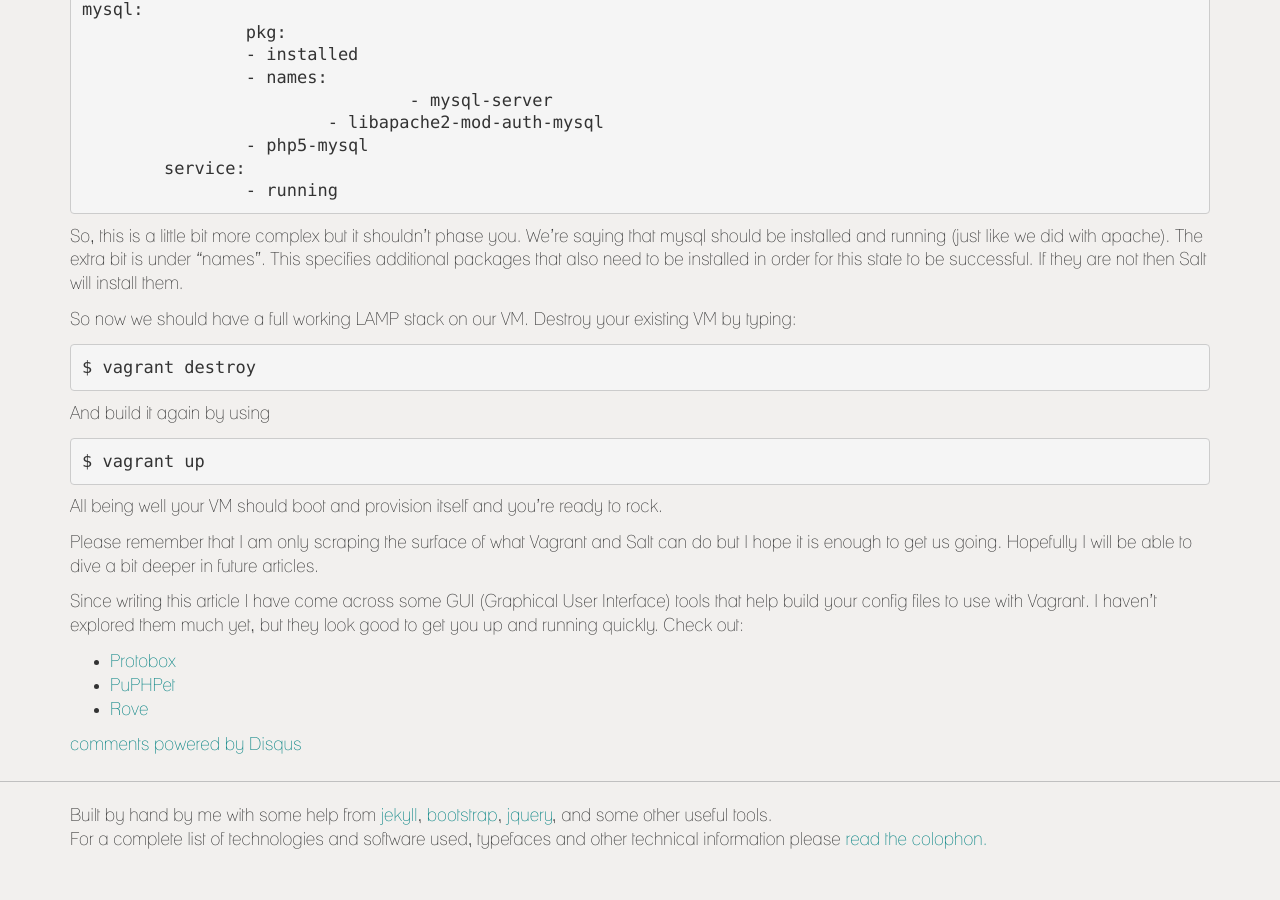
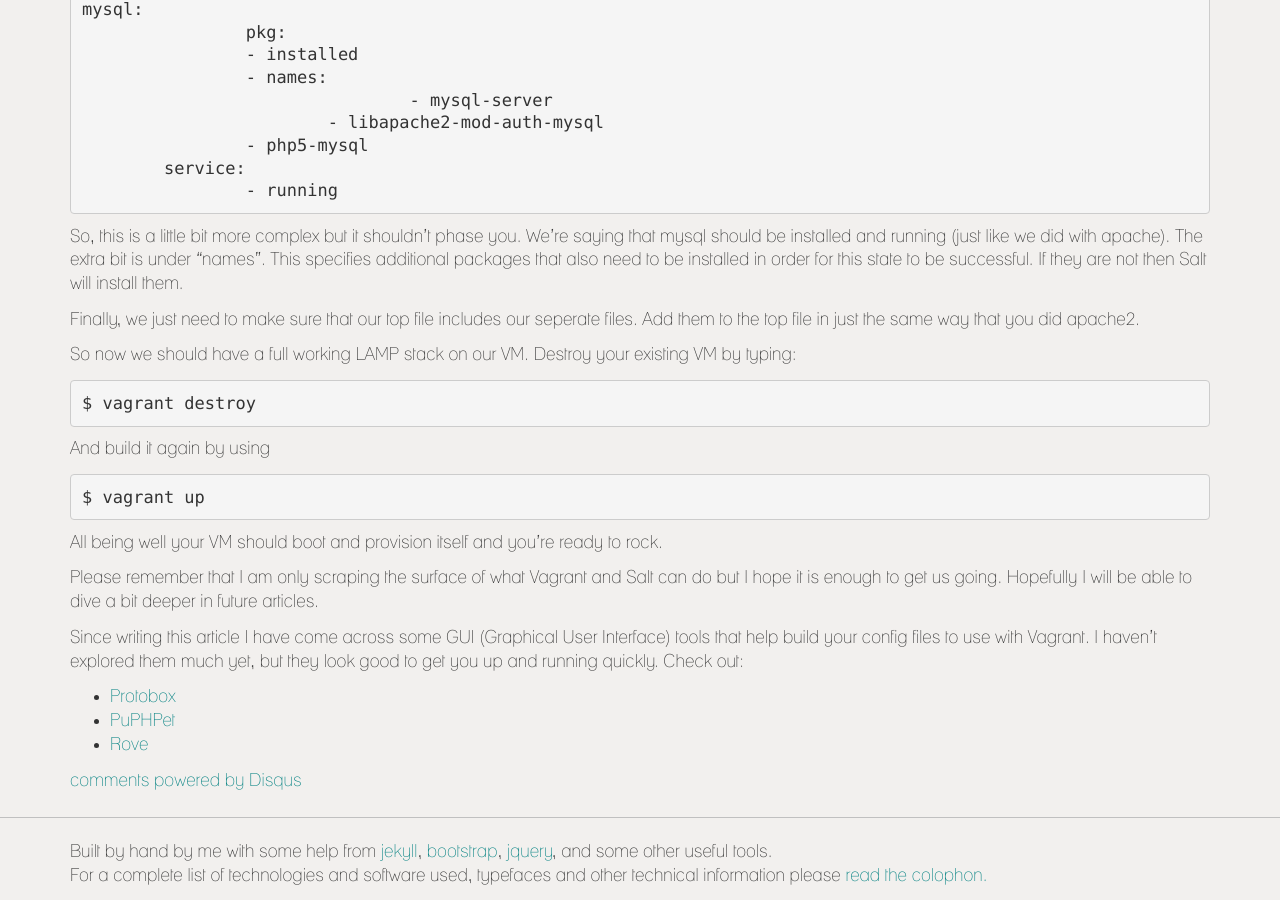
Before and after one commit to musonic/nicleb_old, a Jekyll site: the page built from _posts/2014-02-17-add-some-salt.md, in a window 1280 px wide and 900 px high, scrolled down 3068 px. Built offline with Jekyll 4.4.1, drawn with Linux system fonts in a browser that asks for light colours; comment, search, counter and statistics services are not loaded; before the commit the page ends 3933 px from its top, so only the background shows below that.

Commit message:
Added a note to update the top file.

```diff
--- a/_posts/2014-02-17-add-some-salt.md
+++ b/_posts/2014-02-17-add-some-salt.md
@@ -1,7 +1,7 @@
 ---
 published: true
 layout: post
-tags: Web Development, VM, Vagrant, Salt
+tags: "Web Development, VM, Vagrant, Salt"
 ---
 
 ##Provisioning
@@ -121,6 +121,8 @@ This should look very familiar. Next, we will do the same for MySQL. Create a fi
 
 So, this is a little bit more complex but it shouldn't phase you. We're saying that mysql should be installed and running (just like we did with apache). The extra bit is under "names". This specifies additional packages that also need to be installed in order for this state to be successful. If they are not then Salt will install them.
 
+Finally, we just need to make sure that our top file includes our seperate files. Add them to the top file in just the same way that you did apache2.
+
 So now we should have a full working LAMP stack on our VM.
 Destroy your existing VM by typing:
 
```
